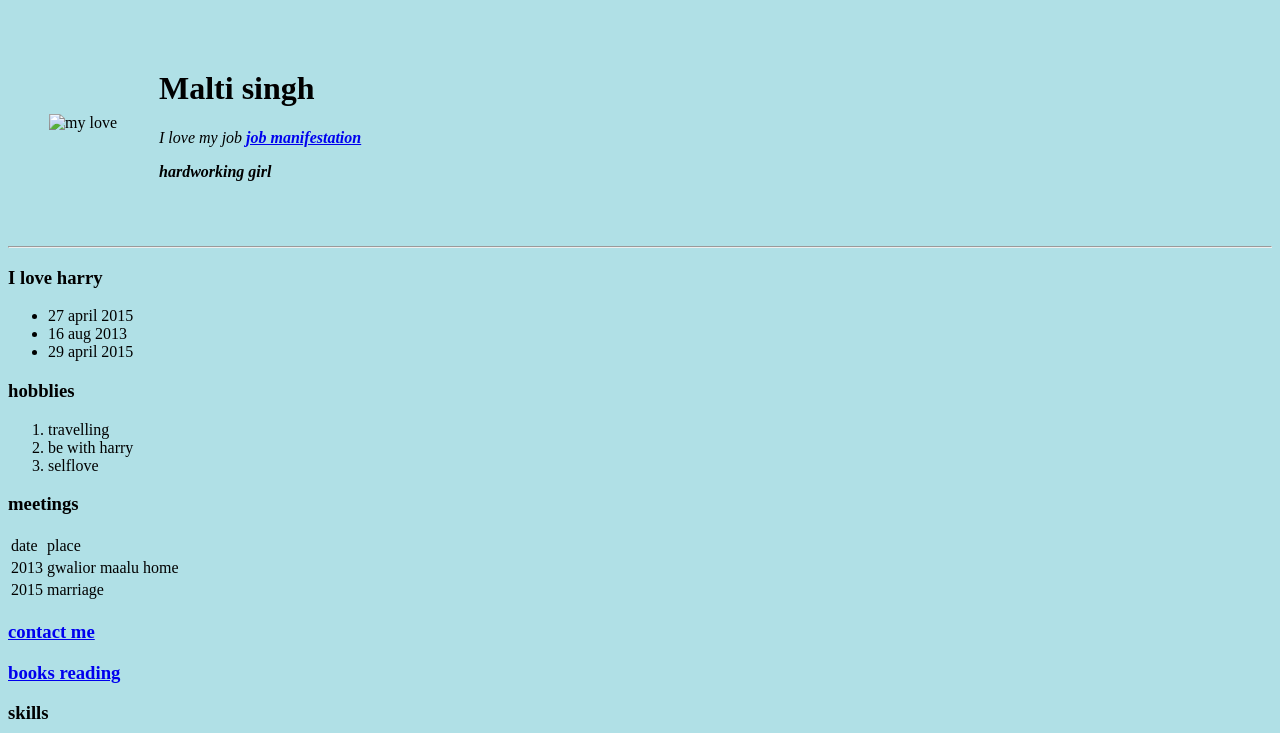
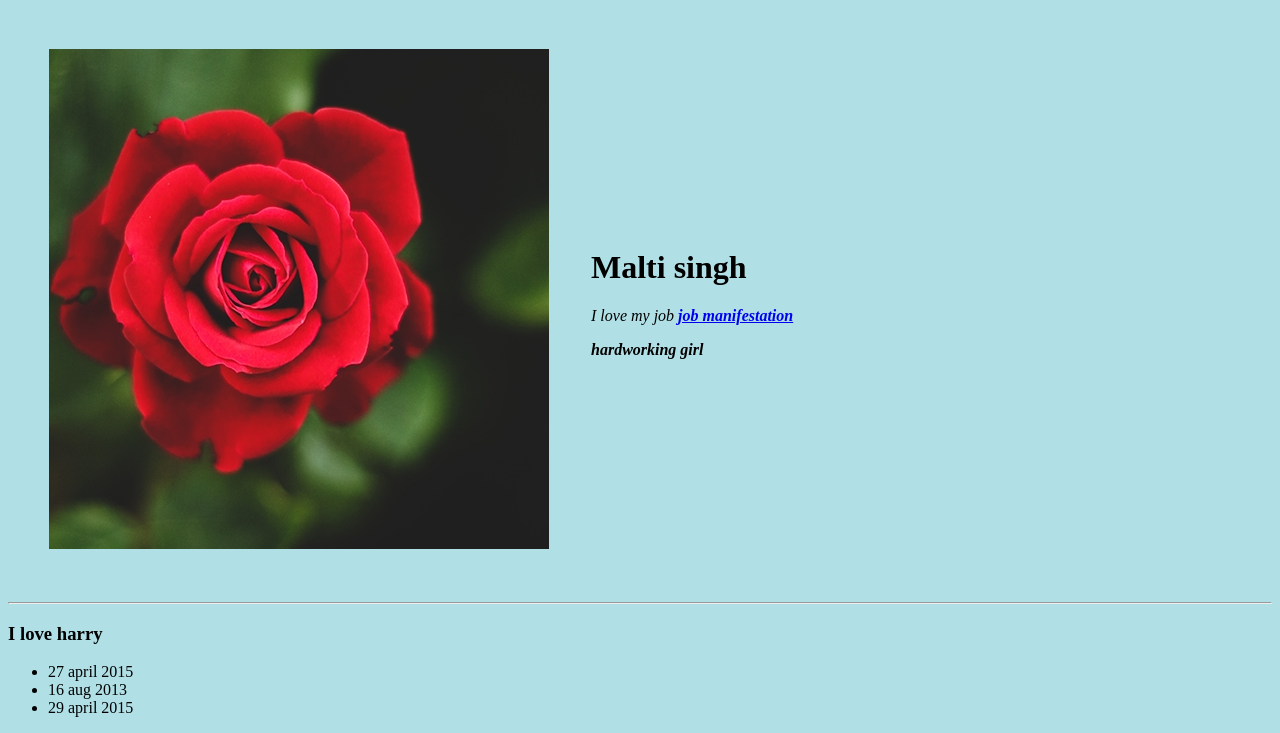
Before and after one commit to maltisingh/CV, a plain HTML site: page index.html in a window 1280 px wide. Shown: the top 733 px of the page. Drawn offline with Linux system fonts and the light colour scheme.

Commit message:
update image file name

```diff
--- a/index.html
+++ b/index.html
@@ -7,7 +7,7 @@
   <body style="background-color: powderblue;">
     <table cellspacing="40">
       <tr>
-        <td><img src="~/image/red-rose.jpg" alt="my love"></td>
+        <td><img src="image/Red-Rose.jpg" alt="my love"></td>
         <td><h1>Malti singh</h1>
         <p><em>I love my job <strong><a href="https://aglowlifestyle.com/how-to-manifest-a-job/">job manifestation</a> </strong> </em></p>
         <p><i><b>hardworking girl</b> </i></p>
```
